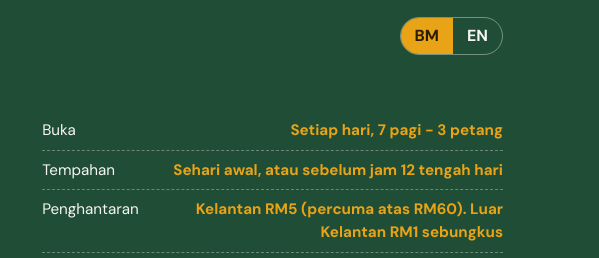
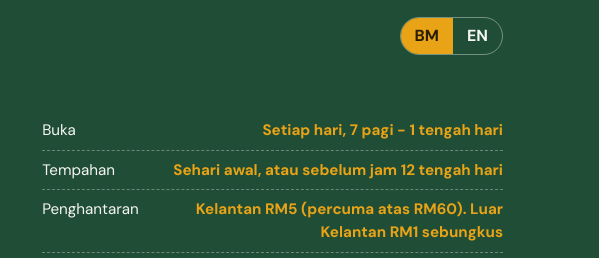
Before and after one commit to nasiberlaukbukitmarak/Nasi-Berlauk-Bukit-Marak, a plain HTML site: page index.html in a window 1280 px wide. Shown: the top 258 px of the page, 681-1280 px from the left. Drawn offline with nearby package versions, Linux system fonts and the light colour scheme; no server answers.

Commit message:
Add files via upload

```diff
--- a/index.html
+++ b/index.html
@@ -265,7 +265,7 @@ var PAYS = [
 ];
 var T = {
   ms:{h1:"Nasi berlauk <em>panas</em>, hantar ke rumah.", lead:"Lauk kampung dari Bukit Marak. Pilih menu, isi alamat, bayar online, kami masak dan hantar.",
-    f1:"Buka",f1v:"Setiap hari, 7 pagi - 3 petang",f2:"Tempahan",f2v:"Sehari awal, atau sebelum jam 12 tengah hari",f3:"Penghantaran",f3v:"Kelantan RM5 (percuma atas RM60). Luar Kelantan RM1 sebungkus",f4:"Ambil sendiri",f4v:"Boleh, di Bukit Marak",
+    f1:"Buka",f1v:"Setiap hari, 7 pagi - 1 tengah hari",f2:"Tempahan",f2v:"Sehari awal, atau sebelum jam 12 tengah hari",f3:"Penghantaran",f3v:"Kelantan RM5 (percuma atas RM60). Luar Kelantan RM1 sebungkus",f4:"Ambil sendiri",f4v:"Boleh, di Bukit Marak",
     menu:"Menu", menuSub:"Semua lauk RM4.50 satu. Tekan Tambah untuk masuk ke tempahan.",
     order:"Tempahan Anda", s1:"1. Pesanan", s2:"2. Cara terima", s3:"3. Maklumat anda", s4:"4. Bayaran",
     deliver:"Hantar ke alamat", deliverSub:"Rider hantar ke pintu rumah anda", pickup:"Ambil sendiri", pickupSub:"Tiada caj penghantaran",
@@ -279,7 +279,7 @@ var T = {
     status_cod:"Bayaran: tunai", status_paid:"Bayaran: DuitNow QR, menunggu resit",
     viewOrder:"Lihat tempahan",tagline:"Rasa tradisi, selera sepanjang hari!",waAsk:"Tanya kami",waMsg:"Salam, saya nak tanya tentang nasi berlauk.",savedTxt:"Butiran anda disimpan di telefon ini sahaja.",forget:"Padam",eSold:"Ada lauk yang dah habis. Sila keluarkan dari tempahan.",locT:"Lokasi Jualan",locSub:"Jumpa kami di tempat-tempat ini di sekitar Kota Bharu.",locMap:"Buka di Maps",tback:"Bukuh blako",tshop:"Kedai",troad:"Bungkus ikat tepi",locAsk:"Tanya waktu jualan di WhatsApp",soldOut:"Habis",cutNote:"Tempahan hari yang sama ditutup pukul {t}.",cutPast:"Tempahan hari ini dah ditutup. Tarikh paling awal ialah esok.",itemWord:"item",foot:"Nasi Berlauk Bukit Marak. Halal, masak segar setiap hari."},
   en:{h1:"Hot <em>nasi berlauk</em>, delivered to your door.", lead:"Kampung dishes from Bukit Marak. Pick your menu, add your address, pay online, and we cook and deliver.",
-    f1:"Open",f1v:"Daily, 7am - 3pm",f2:"Orders",f2v:"A day ahead, or before 12 noon",f3:"Delivery",f3v:"Kelantan RM5 (free above RM60). Outside Kelantan RM1 per pack",f4:"Pickup",f4v:"Available at Bukit Marak",
+    f1:"Open",f1v:"Daily, 7am - 1pm",f2:"Orders",f2v:"A day ahead, or before 12 noon",f3:"Delivery",f3v:"Kelantan RM5 (free above RM60). Outside Kelantan RM1 per pack",f4:"Pickup",f4v:"Available at Bukit Marak",
     menu:"Menu", menuSub:"Every dish is RM4.50. Tap Add to put it in your order.",
     order:"Your Order", s1:"1. Items", s2:"2. How to receive", s3:"3. Your details", s4:"4. Payment",
     deliver:"Deliver to address", deliverSub:"A rider brings it to your door", pickup:"Self pickup", pickupSub:"No delivery charge",
```
